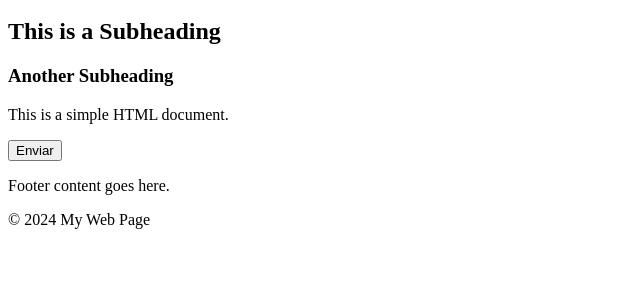
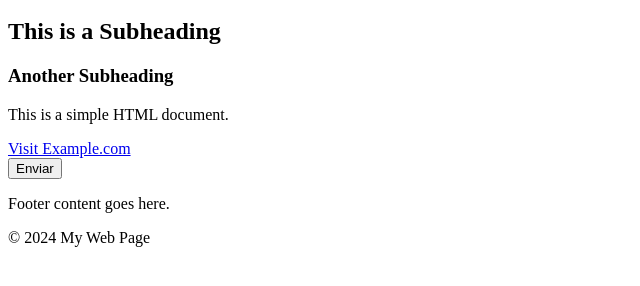
Before and after one commit to WillLarl29/Hello-Wold1, a plain HTML site: page index.html in a window 1280 px wide. Shown: the part 48-334 px from the top of the page, without its empty margins (0-640 px from the left). Drawn offline with Linux system fonts and the light colour scheme.

Commit message:
cuarto mensaje

```diff
--- a/index.html
+++ b/index.html
@@ -8,6 +8,8 @@
     <h2>This is a Subheading</h2>
     <h3>Another Subheading</h3>
     <p>This is a simple HTML document.</p>
+    <a href="https://www.example.com">Visit Example.com</a>
+    <br>
     <button onclick="alert('Button clicked!')">Enviar</button>
 </body>
 
```
